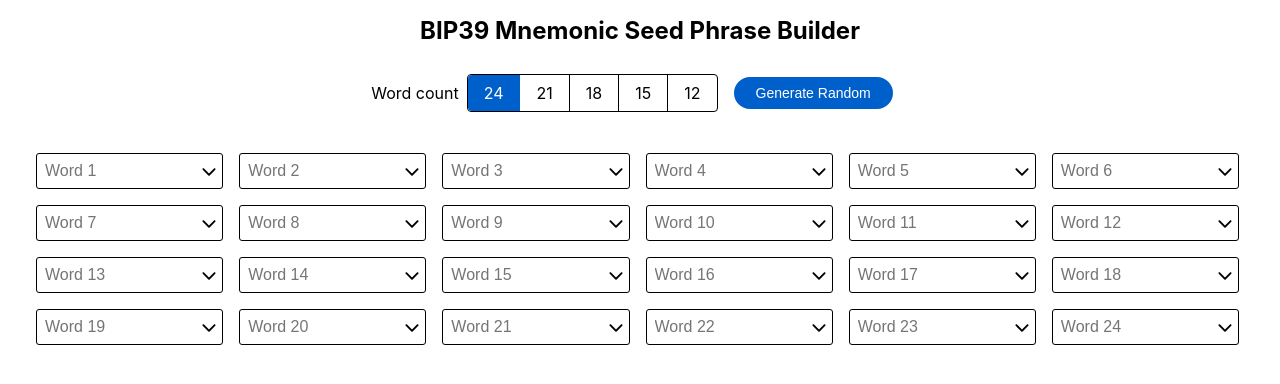
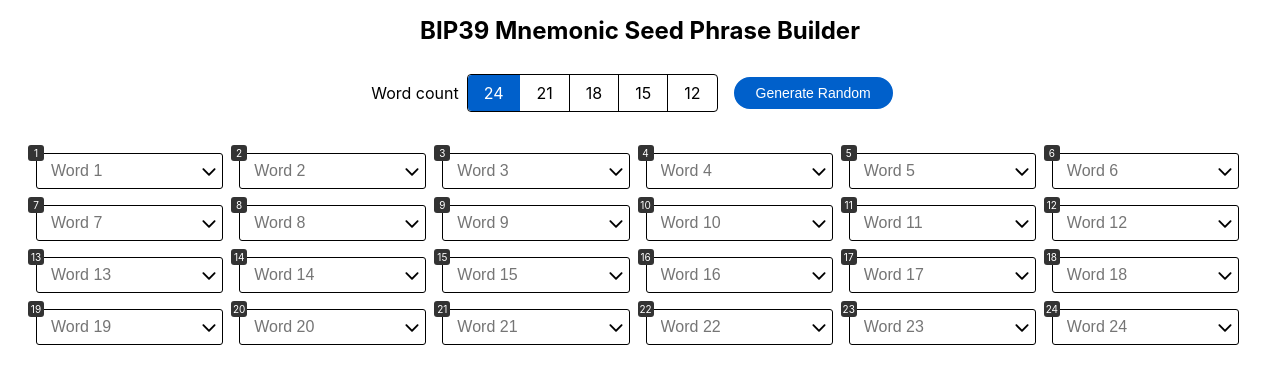
Before and after one commit to mikeygee/bip39, a Gatsby site: page / in a window 1280 px wide. Built offline with nearby package versions, Linux system fonts and the light colour scheme; Gatsby itself is replaced by a stand-in of ours.

Commit message:
add index labels to word selector

```diff
--- a/src/components/WordSelector.js
+++ b/src/components/WordSelector.js
@@ -8,7 +8,7 @@ import {
 } from 'react-icons/io';
 import cx from 'classnames';
 
-import { colors } from '../styles';
+import { colors, breakpoints } from '../styles';
 
 const Container = styled.div`
     position: relative;
@@ -31,6 +31,35 @@ const Container = styled.div`
     }
 `;
 
+const WordSelect = styled.input`
+    display: block;
+    border: 1px solid;
+    border-radius: 3px;
+    font-size: 16px;
+    padding: 8px 14px;
+    width: 100%;
+    cursor: pointer;
+    @media (${breakpoints.phone}) {
+        font-size: 13px;
+        padding: 6px 12px;
+    }
+`;
+
+const WordIndexLabel = styled.label`
+    position: absolute;
+    top: -8px;
+    left: -8px;
+    height: 16px;
+    width: 16px;
+    font-size: 10px;
+    border-radius: 3px;
+    background-color: #333;
+    color: #fff;
+    display: flex;
+    align-items: center;
+    justify-content: center;
+`;
+
 const SelectOpenIcon = styled(IoIosArrowDown)`
     position: absolute;
     top: 5px;
@@ -38,16 +67,10 @@ const SelectOpenIcon = styled(IoIosArrowDown)`
     padding: 4px;
     font-size: 20px;
     cursor: pointer;
-`;
-
-const WordSelect = styled.input`
-    display: block;
-    border: 1px solid;
-    border-radius: 3px;
-    font-size: 16px;
-    padding: 8px;
-    width: 100%;
-    cursor: pointer;
+    @media (${breakpoints.phone}) {
+        top: 6px;
+        font-size: 13px;
+    }
 `;
 
 const OptionsContainer = styled.div`
@@ -302,6 +325,7 @@ class WordSelector extends React.Component {
                     onClick={this.handleClick}
                     onKeyDown={this.handleKeyDown}
                 />
+                <WordIndexLabel htmlFor={inputName}>{indexDisplay}</WordIndexLabel>
                 <SelectOpenIcon onClick={this.handleClick} />
                 {
                     showOptions ? (
--- a/src/pages/index.js
+++ b/src/pages/index.js
@@ -170,6 +170,8 @@ class App extends React.Component {
     handleCountChange = (wordCount) => {
         const { words } = this.state;
         const updatedWords = [...new Array(wordCount)].map((val, i) => words[i]);
+        const lastWordList = this.getEligibleFinalWords(updatedWords);
+        updatedWords[wordCount - 1] = lastWordList[0];
         this.setState({
             wordCount,
             words: updatedWords,
@@ -179,7 +181,7 @@ class App extends React.Component {
     getEligibleFinalWords = (words = []) => {
         const { wordList } = this.state;
         const wordCount = words.length;
-        let selectedWords = words.filter(() => true);
+        let selectedWords = words.filter((word) => !!word);
         if (selectedWords.length < (wordCount - 1)) {
             return [];
         } else if (selectedWords.length === wordCount) {
```
